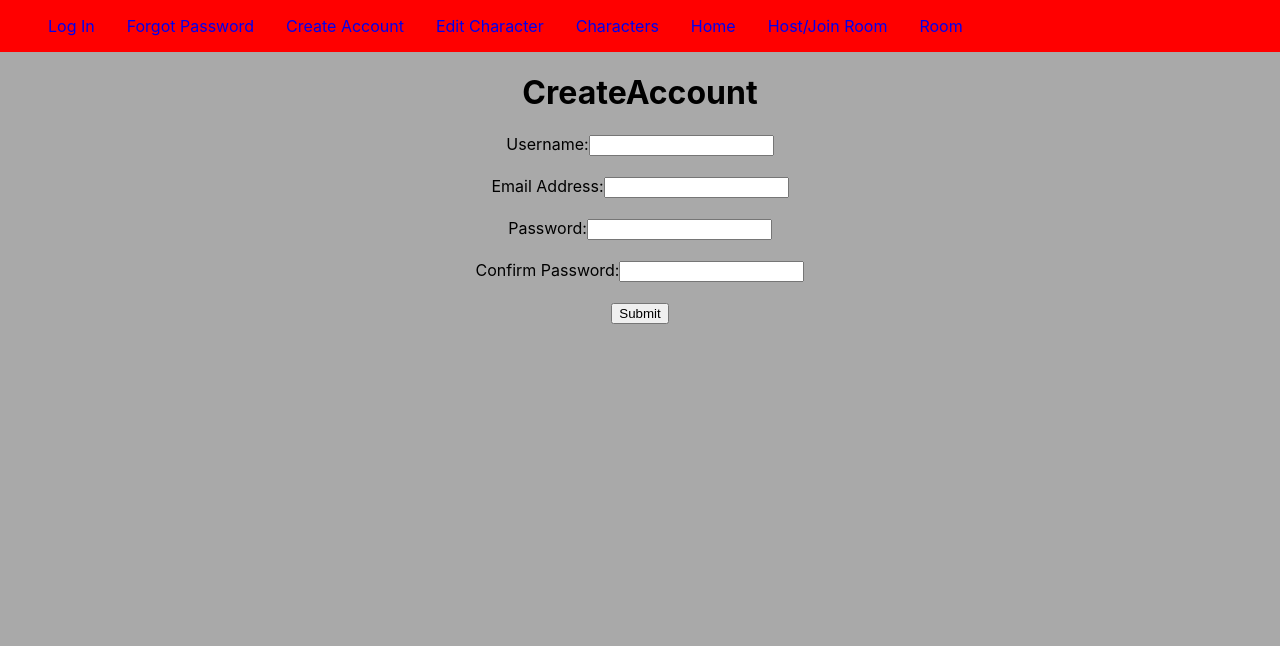
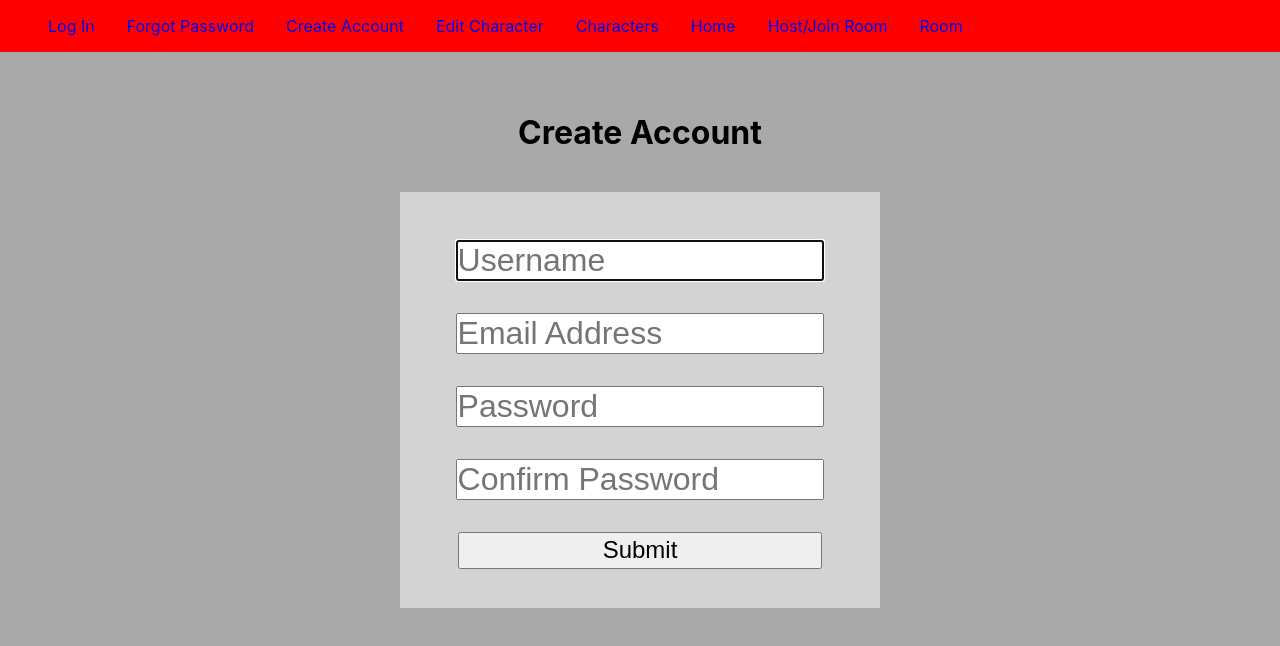
Before and after one commit to zfawcette/CriticalInitiative, a React (Create React App) app: page /createaccount in a window 1280 px wide. Shown: the top 646 px of the page. Built offline with nearby package versions, Linux system fonts and the light colour scheme.

Commit message:
Updated the formatting of the CreateAccount and ForgotPassword to match the login page

```diff
--- a/src/components/CreateAccount/CreateAccount.js
+++ b/src/components/CreateAccount/CreateAccount.js
@@ -3,20 +3,17 @@ import './CreateAccount.css';
 
 function CreateAccount() {
   return (
-    <div>
-          <h1>CreateAccount</h1>
+      <div>
+          <br /> <br />
+          <h1>Create Account</h1>
+          <form method="post" className="FlexForm">
 
-
-          Username:<input type="text" id="Username" />
-          <br /><br />
-          Email Address:<input type="text" id="EmailAddress" />
-          <br /><br />
-          Password:<input type="password" id="Password" />
-          <br /><br />
-          Confirm Password:<input type="password" id="ConfirmPassword" />
-          <br /><br />
-          <button onClick={event => window.location.href = '/'}> Submit</button>
-
+              <input type="text" autoFocus="autofocus" placeholder="Username" className="FlexItem"></input>
+          <input type="text" placeholder="Email Address" className="FlexItem"></input>
+          <input type="text" placeholder="Password" className="FlexItem"></input>
+          <input type="text" placeholder="Confirm Password" className="FlexItem"></input>
+              <input style={{ fontSize: 1.5 + "em", padding: .1 + "em" }} type="submit" value="Submit" className="FlexItem"></input>
+          </form>
     </div>
   );
 }
--- a/src/components/ForgotPassword/ForgotPassword.js
+++ b/src/components/ForgotPassword/ForgotPassword.js
@@ -3,16 +3,15 @@ import './ForgotPassword.css';
 
 function ForgotPassword() {
   return (
-    <div>
+      <div>
+          <form method="post" className="FlexForm">
           <h1>Forgot Password</h1>
           Enter your username, and we will send you a link
           to reset your password to the associcated email
-          <br/>
-          <br/>
-          Username:<input type="text" id="Username"/>
-          <br/>
-          <button onClick={event => window.location.href = '/'}> Submit</button>
-
+              <br /><br />
+              <input type="text" autoFocus="autofocus" placeholder="Username" className="FlexItem"></input>
+              <input style={{ fontSize: 1.5 + "em", padding: .1 + "em" }} type="submit" value="Submit" className="FlexItem"></input>
+          </form>
     </div>
   );
 }
```
